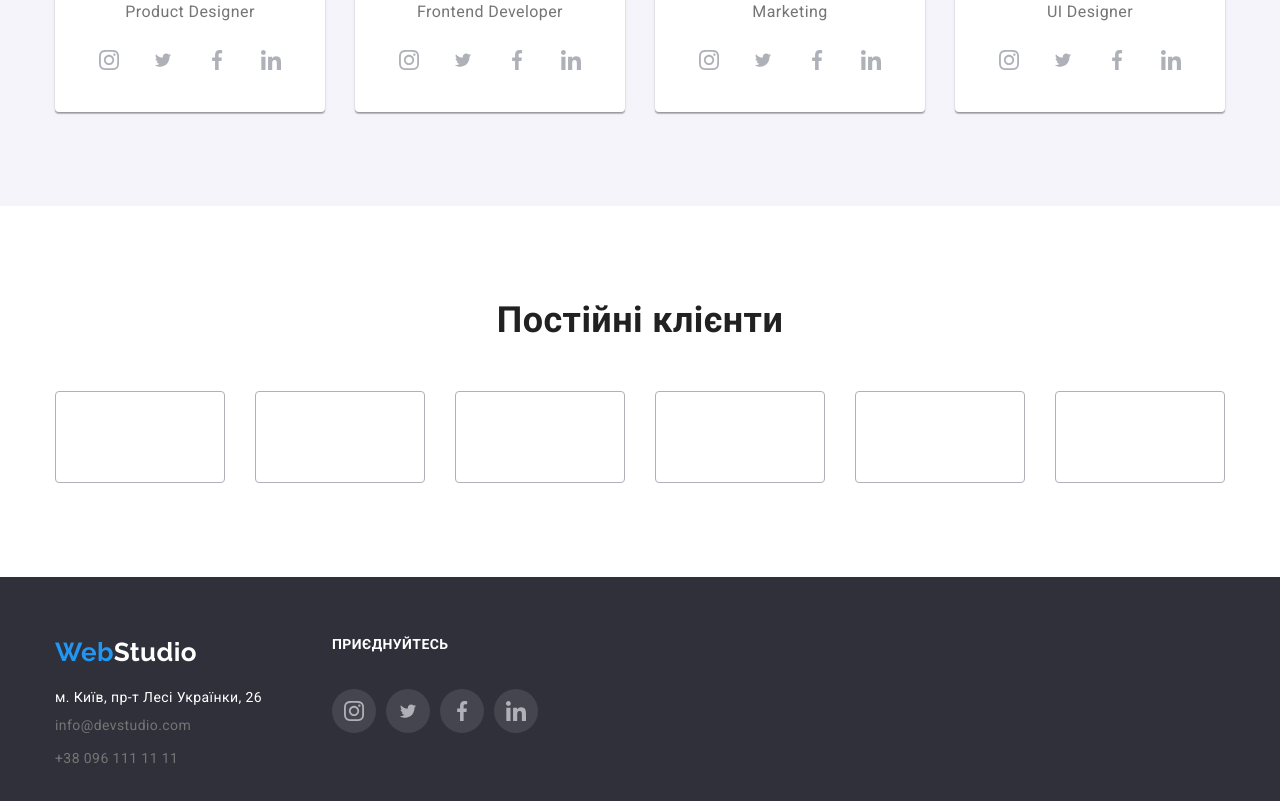
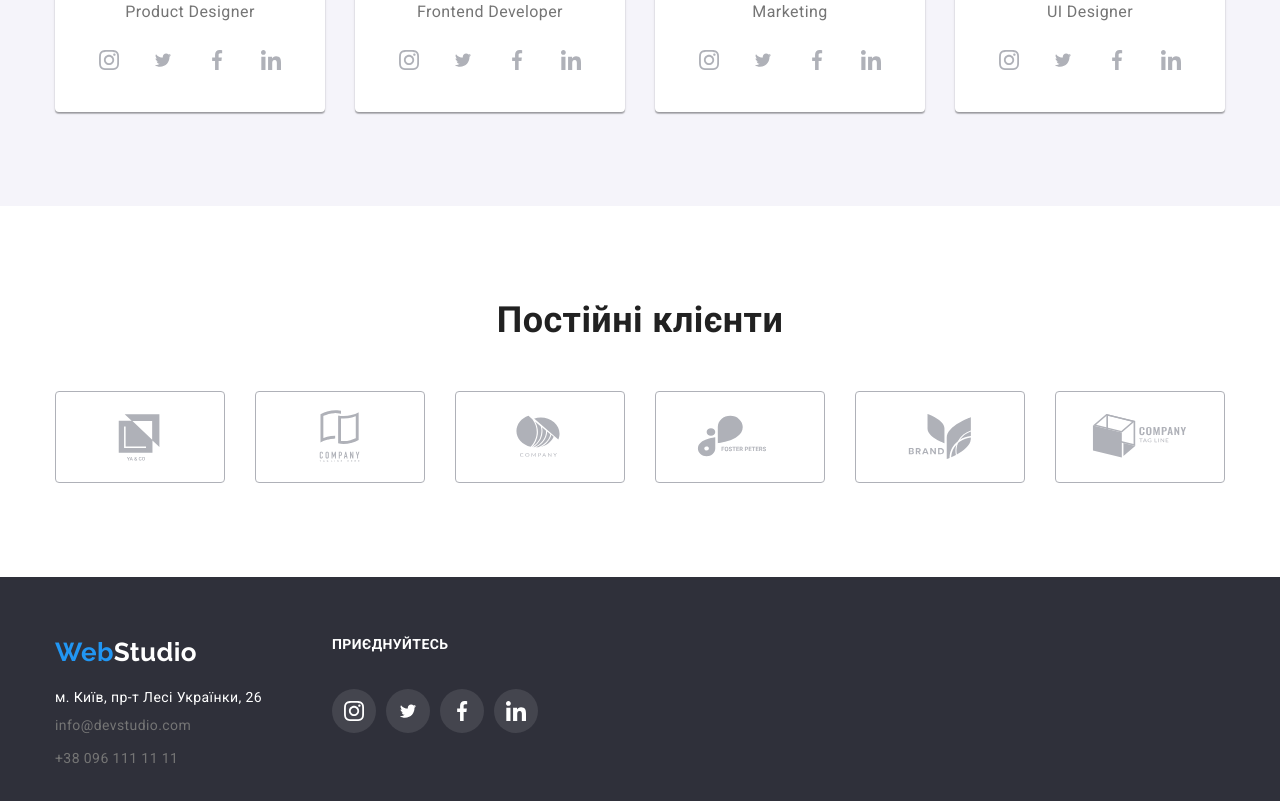
Before and after one commit to Nikolay96UA/goit-markup-hw-04, a plain HTML site: page index.html in a window 1280 px wide. Shown: the part 2101-2902 px from the top of the page. Drawn offline with nearby package versions, Linux system fonts and the light colour scheme.

Commit message:
Update index.html

```diff
--- a/index.html
+++ b/index.html
@@ -341,7 +341,7 @@
           </li><li class="clients-list">
             <a href="" class="clients-link">
             <svg class="clients-logo" width="106" height="60">
-              <us href="./images/symbol-defs.svg#icon-logo4"></use>
+              <use href="./images/symbol-defs.svg#icon-logo4"></use>
             </svg>
           </a>
           </li><li class="clients-list">
```
